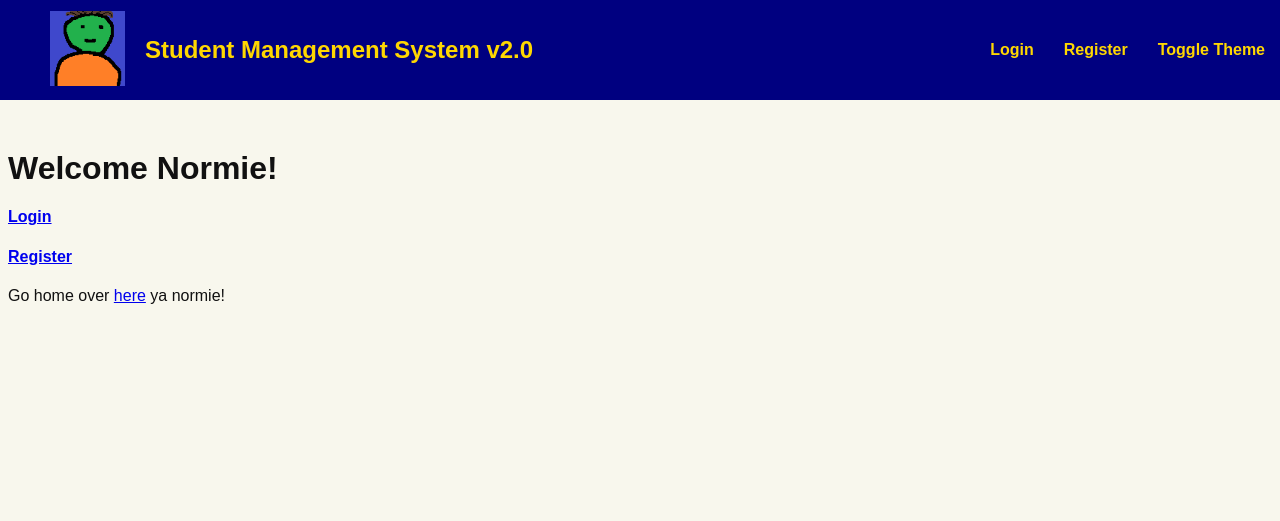
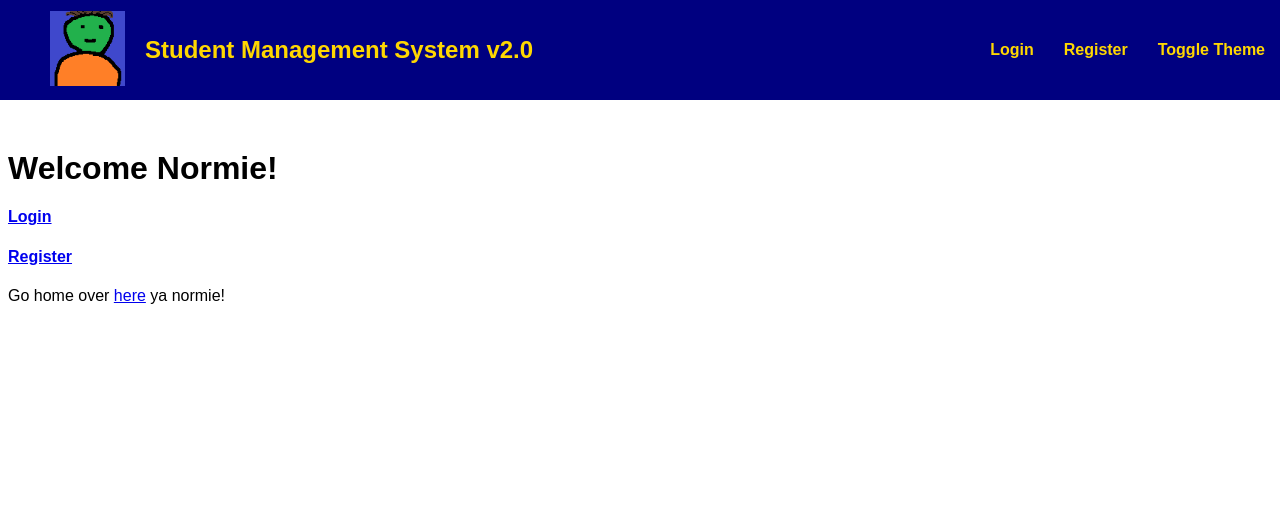
Before and after one commit to luk-ryan/StudentManagementSystemV2, a Flask app: page / in a window 1280 px wide. Shown: the top 521 px of the page. Run offline with Flask 2, Linux system fonts and the light colour scheme.

Commit message:
Changed colors of light and dark mode to be fully black and white

```diff
--- a/backend/static/css/styles.css
+++ b/backend/static/css/styles.css
@@ -9,8 +9,8 @@
     --info-color-border: #054d7a;
     --warning-color-border: #808000;
     --error-color-border: #800013;
-    --text-color: #111111;
-    --background-color: #f8f7ed;
+    --text-color: #000;
+    --background-color: #fff;
     --heading-font-family: sans-serif;
     --paragraph-font-family: sans-serif;
     --heading-font-size: 2em;
```
